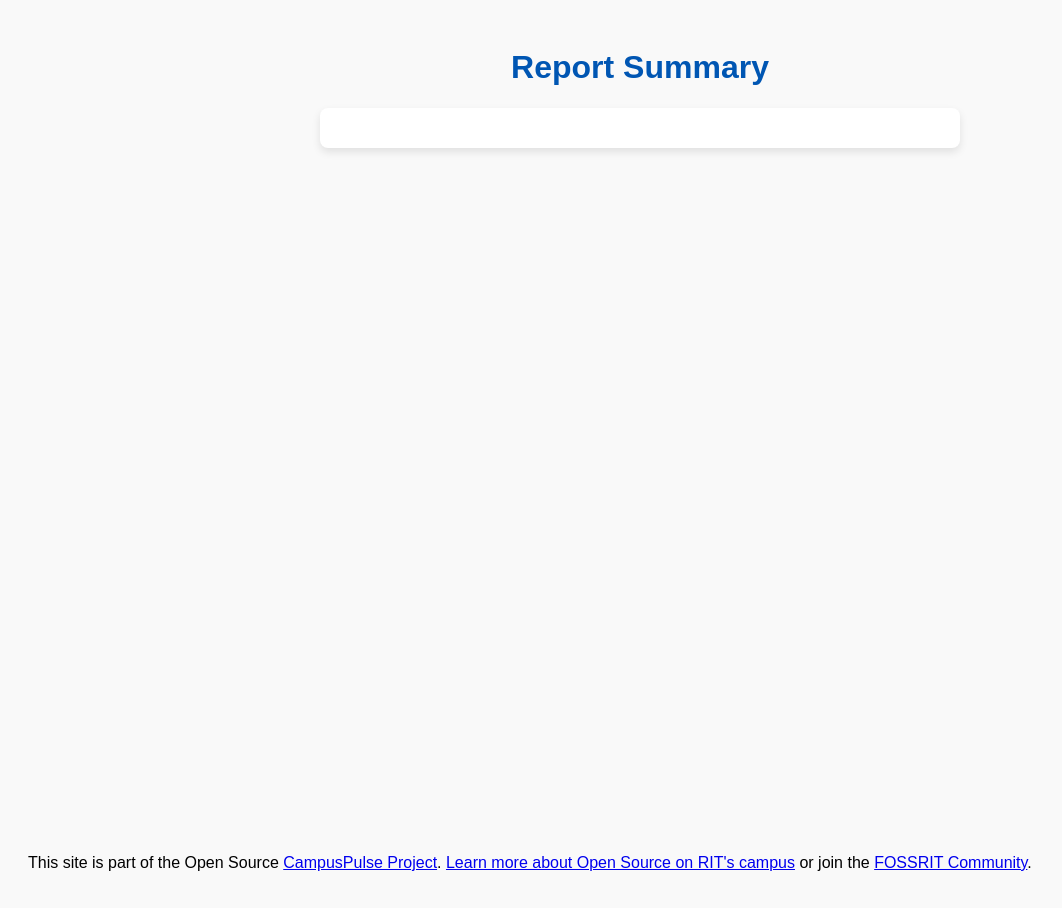
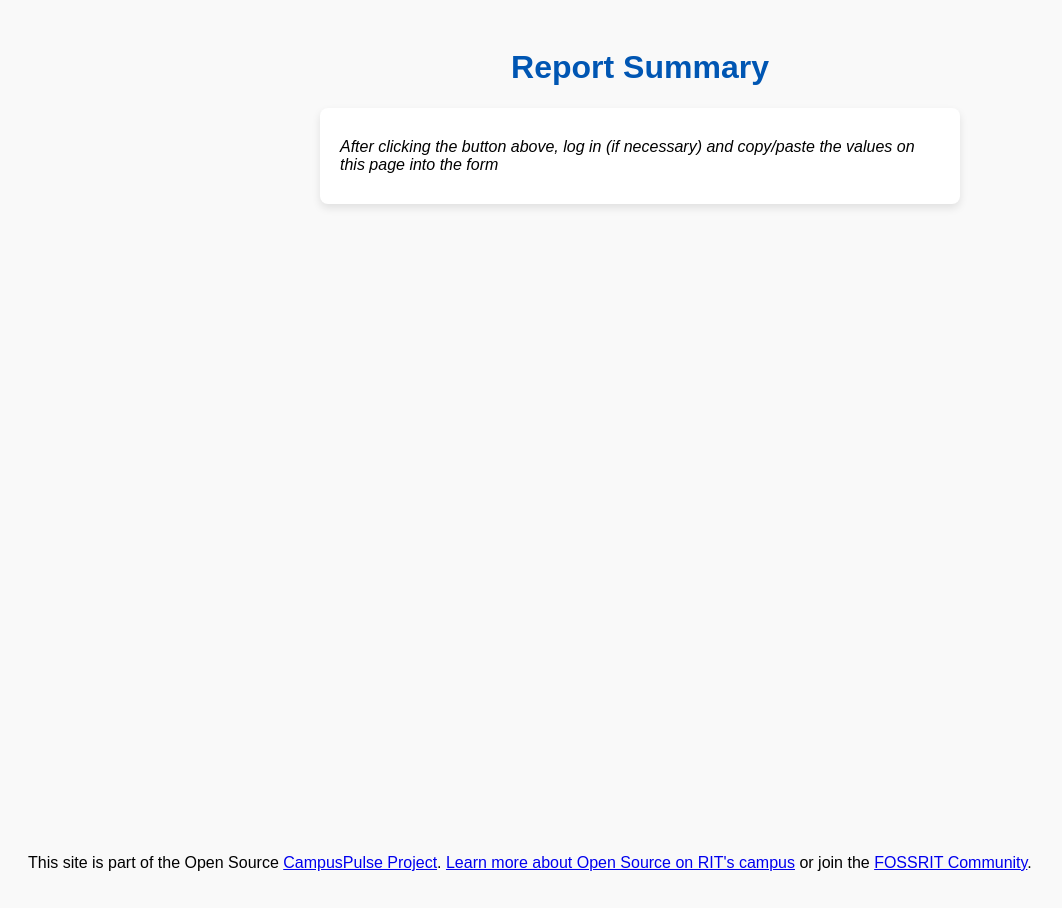
Before and after one commit to CampusPulse/suggest, a Jekyll site: the page built from summary.html, in a window 1280 px wide. Shown: the whole page, without its empty margins (0-1062 px from the left). Built offline with Jekyll 4.4.1, drawn with Linux system fonts in a browser that asks for light colours.

Commit message:
add a description telling people what to do after they go to help.rit.edu

```diff
--- a/summary.html
+++ b/summary.html
@@ -6,7 +6,9 @@ title: Report Summary
 <h1>{{page.title}}</h1>
 <div class="summary">
 	<!-- Summary fields will be populated here -->
-	<div id="submitButton"></div>
+	<div id="submitButton">
+	</div>
+	<p style="font-style: italic;">After clicking the button above, log in (if necessary) and copy/paste the values on this page into the form</p>
 </div>
 
 
```
